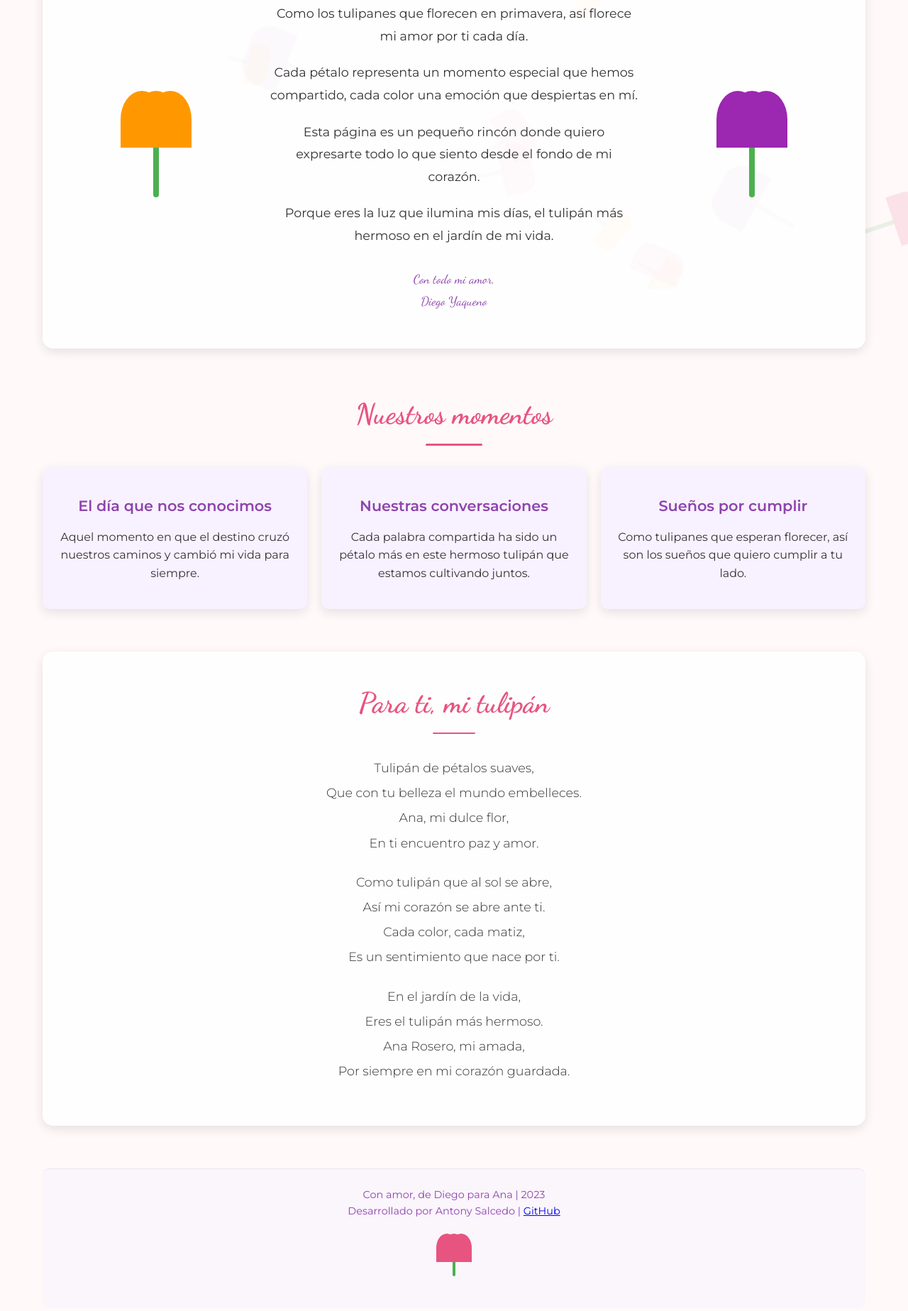
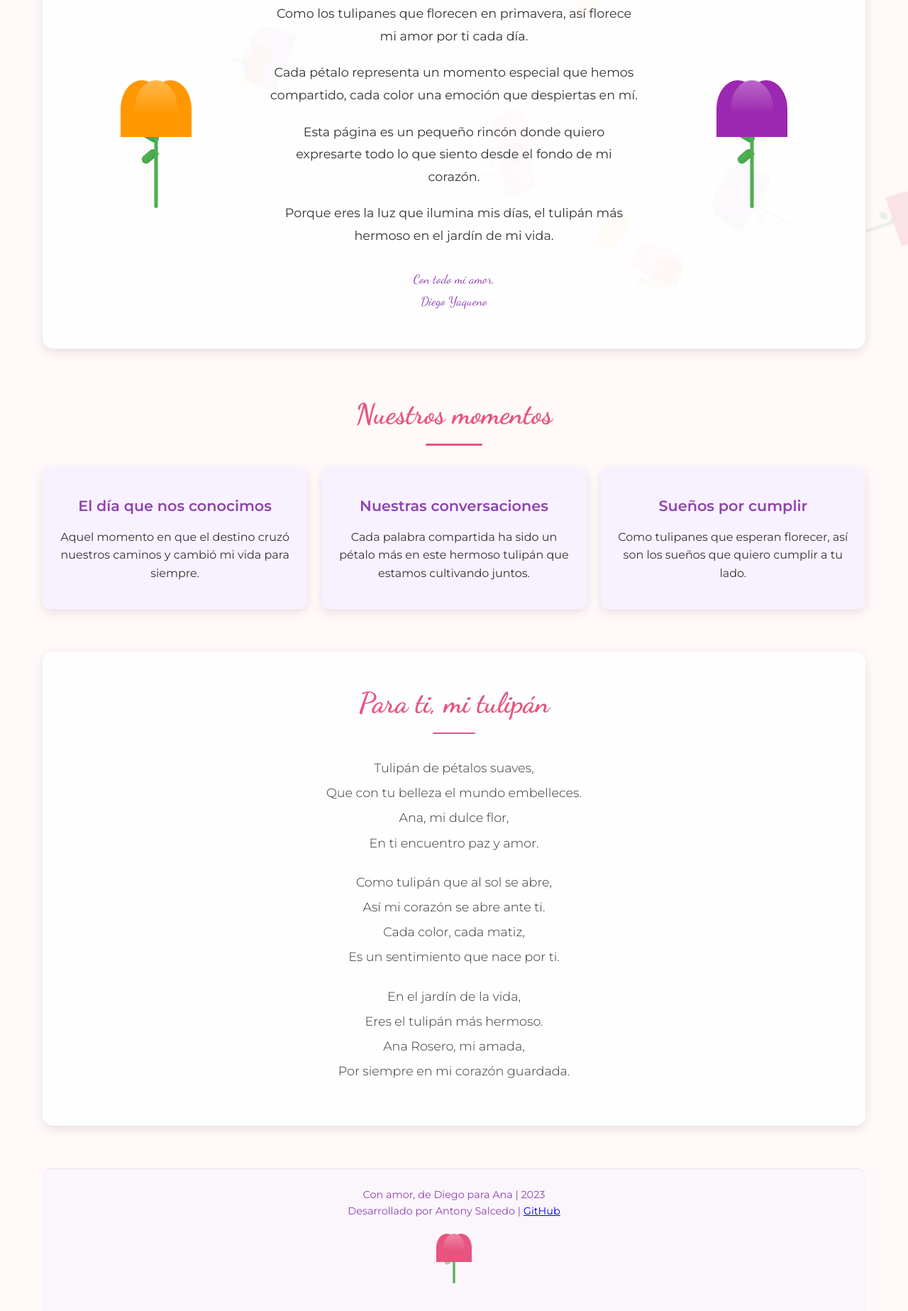
Before and after one commit to tony-ssr/PageForMyLittleTulip, a plain HTML site: page index.html in a window 1280 px wide. Shown: the part 393-2240 px from the top of the page at 71% size. Drawn offline with Linux system fonts and the light colour scheme.

Commit message:
Mejoras en el diseño de tulipanes con gradientes y efectos visuales mejorados

```diff
--- a/css/styles.css
+++ b/css/styles.css
@@ -86,6 +86,7 @@ body {
     opacity: var(--tulip-bg-opacity);
     transform-origin: center bottom;
     will-change: transform; /* Optimiza las animaciones */
+    z-index: -1; /* Asegura que estén detrás del contenido */
 }
 
 /* Variantes de tulipanes para el fondo */
@@ -107,6 +108,38 @@ body {
     animation: floatAnimation 12s infinite ease-in-out, rotateAnimation 15s infinite linear;
 }
 
+/* Hojas para los tulipanes de fondo */
+.bg-tulip .leaf-left,
+.bg-tulip .leaf-right {
+    content: '';
+    position: absolute;
+    background-color: var(--color-accent);
+    border-radius: 8px 8px 0 8px;
+    transform-origin: bottom left;
+    opacity: 0.8;
+    z-index: -1;
+}
+
+/* Hoja izquierda para tulipanes de fondo */
+.bg-tulip .leaf-left {
+    width: 20%;
+    height: 10%;
+    bottom: 30%;
+    left: 50%;
+    transform: translateX(-15px) rotate(-40deg);
+    box-shadow: inset -1px -1px 2px rgba(0, 0, 0, 0.1);
+}
+
+/* Hoja derecha para tulipanes de fondo */
+.bg-tulip .leaf-right {
+    width: 20%;
+    height: 10%;
+    bottom: 45%;
+    left: 50%;
+    transform: translateX(0) rotate(30deg) scaleX(-1);
+    box-shadow: inset 1px -1px 2px rgba(0, 0, 0, 0.1);
+}
+
 /* Estructura base del tulipán de fondo */
 .bg-tulip::before {
     content: '';
@@ -114,11 +147,12 @@ body {
     bottom: 0;
     left: 50%;
     transform: translateX(-50%);
-    width: 6px;
-    height: 60%;
+    width: 4px; /* Tallo más fino */
+    height: 65%; /* Tallo ligeramente más largo */
     background-color: var(--color-accent);
-    border-radius: 3px;
+    border-radius: 2px;
     opacity: 0.8;
+    box-shadow: 0 0 3px rgba(0, 0, 0, 0.1); /* Sombra sutil para dar profundidad */
 }
 
 .bg-tulip::after {
@@ -131,6 +165,7 @@ body {
     height: 50%;
     border-radius: 50% 50% 0 0;
     opacity: 0.9;
+    background-image: linear-gradient(to bottom, rgba(255,255,255,0.3) 0%, rgba(255,255,255,0) 60%); /* Gradiente para dar más detalle a los pétalos */
 }
 
 /* Variantes de color para los tulipanes de fondo */
@@ -444,7 +479,7 @@ input:checked ~ .theme-icon.dark {
 /* Estructura base del tulipán */
 .tulip {
     width: 100px;
-    height: 150px;
+    height: 180px;
     position: relative;
     transition: transform 0.3s ease;
 }
@@ -461,11 +496,42 @@ input:checked ~ .theme-icon.dark {
     bottom: 0;
     left: 50%;
     transform: translateX(-50%);
-    width: 8px;
-    height: 100px;
+    width: 5px; /* Tallo más fino */
+    height: 120px; /* Tallo más largo */
     background-color: var(--color-accent);
-    border-radius: 4px;
+    border-radius: 2px;
     transition: height 0.3s ease;
+    box-shadow: 0 0 3px rgba(0, 0, 0, 0.1); /* Sombra sutil para dar profundidad */
+}
+
+/* Hojas del tulipán */
+.tulip .leaf-left,
+.tulip .leaf-right {
+    content: '';
+    position: absolute;
+    background-color: var(--color-accent);
+    width: 25px;
+    height: 12px;
+    border-radius: 12px 12px 0 12px;
+    transform-origin: bottom left;
+    z-index: -1;
+    transition: transform 0.3s ease;
+}
+
+/* Hoja izquierda */
+.tulip .leaf-left {
+    bottom: 60px;
+    left: 50%;
+    transform: translateX(-15px) rotate(-40deg);
+    box-shadow: inset -2px -2px 4px rgba(0, 0, 0, 0.1);
+}
+
+/* Hoja derecha */
+.tulip .leaf-right {
+    bottom: 90px;
+    left: 50%;
+    transform: translateX(0) rotate(30deg) scaleX(-1);
+    box-shadow: inset 2px -2px 4px rgba(0, 0, 0, 0.1);
 }
 
 /* Flor del tulipán (pseudo-elemento) */
@@ -481,6 +547,8 @@ input:checked ~ .theme-icon.dark {
     border-radius: 50% 50% 0 0;
     box-shadow: -20px 0 0 var(--color-primary), 20px 0 0 var(--color-primary);
     transition: transform 0.3s ease, box-shadow 0.3s ease;
+    /* Gradiente para dar más detalle a los pétalos */
+    background-image: linear-gradient(to bottom, rgba(255,255,255,0.3) 0%, rgba(255,255,255,0) 60%);
 }
 
 /* Variante de color para el tulipán izquierdo */
@@ -662,7 +730,7 @@ footer p:hover {
 /* Tulipán decorativo en el pie de página */
 .tulip-footer {
     width: 40px;
-    height: 60px;
+    height: 70px; /* Altura aumentada para acomodar las hojas */
     margin: 20px auto;
     position: relative;
     transition: transform 0.3s ease;
@@ -680,10 +748,40 @@ footer p:hover {
     bottom: 0;
     left: 50%;
     transform: translateX(-50%);
-    width: 4px;
-    height: 40px;
+    width: 3px; /* Tallo más fino */
+    height: 45px; /* Tallo ligeramente más largo */
     background-color: var(--color-accent);
     border-radius: 2px;
+    box-shadow: 0 0 2px rgba(0, 0, 0, 0.1); /* Sombra sutil */
+}
+
+/* Hojas del tulipán del pie de página */
+.tulip-footer .leaf-left,
+.tulip-footer .leaf-right {
+    content: '';
+    position: absolute;
+    background-color: var(--color-accent);
+    width: 15px;
+    height: 8px;
+    border-radius: 8px 8px 0 8px;
+    transform-origin: bottom left;
+    z-index: -1;
+}
+
+/* Hoja izquierda del pie de página */
+.tulip-footer .leaf-left {
+    bottom: 25px;
+    left: 50%;
+    transform: translateX(-10px) rotate(-40deg);
+    box-shadow: inset -1px -1px 2px rgba(0, 0, 0, 0.1);
+}
+
+/* Hoja derecha del pie de página */
+.tulip-footer .leaf-right {
+    bottom: 35px;
+    left: 50%;
+    transform: translateX(0) rotate(30deg) scaleX(-1);
+    box-shadow: inset 1px -1px 2px rgba(0, 0, 0, 0.1);
 }
 
 /* Flor del tulipán del pie de página */
@@ -699,6 +797,7 @@ footer p:hover {
     border-radius: 50% 50% 0 0;
     box-shadow: -10px 0 0 var(--color-primary), 10px 0 0 var(--color-primary);
     transition: transform 0.3s ease;
+    background-image: linear-gradient(to bottom, rgba(255,255,255,0.3) 0%, rgba(255,255,255,0) 60%); /* Gradiente para dar más detalle a los pétalos */
 }
 
 /* ====== ESTILOS RESPONSIVE ====== */
@@ -886,7 +985,7 @@ footer p:hover {
 /* Tulipán decorativo en el pie de página */
 .tulip-footer {
     width: 40px;
-    height: 60px;
+    height: 70px; /* Altura aumentada para acomodar las hojas */
     margin: 20px auto;
     position: relative;
     transition: transform 0.3s ease;
@@ -904,10 +1003,40 @@ footer p:hover {
     bottom: 0;
     left: 50%;
     transform: translateX(-50%);
-    width: 4px;
-    height: 40px;
+    width: 3px; /* Tallo más fino */
+    height: 45px; /* Tallo ligeramente más largo */
     background-color: var(--color-accent);
     border-radius: 2px;
+    box-shadow: 0 0 2px rgba(0, 0, 0, 0.1); /* Sombra sutil */
+}
+
+/* Hojas del tulipán del pie de página */
+.tulip-footer .leaf-left,
+.tulip-footer .leaf-right {
+    content: '';
+    position: absolute;
+    background-color: var(--color-accent);
+    width: 15px;
+    height: 8px;
+    border-radius: 8px 8px 0 8px;
+    transform-origin: bottom left;
+    z-index: -1;
+}
+
+/* Hoja izquierda del pie de página */
+.tulip-footer .leaf-left {
+    bottom: 25px;
+    left: 50%;
+    transform: translateX(-10px) rotate(-40deg);
+    box-shadow: inset -1px -1px 2px rgba(0, 0, 0, 0.1);
+}
+
+/* Hoja derecha del pie de página */
+.tulip-footer .leaf-right {
+    bottom: 35px;
+    left: 50%;
+    transform: translateX(0) rotate(30deg) scaleX(-1);
+    box-shadow: inset 1px -1px 2px rgba(0, 0, 0, 0.1);
 }
 
 /* Flor del tulipán del pie de página */
@@ -923,4 +1052,5 @@ footer p:hover {
     border-radius: 50% 50% 0 0;
     box-shadow: -10px 0 0 var(--color-primary), 10px 0 0 var(--color-primary);
     transition: transform 0.3s ease;
+    background-image: linear-gradient(to bottom, rgba(255,255,255,0.3) 0%, rgba(255,255,255,0) 60%); /* Gradiente para dar más detalle a los pétalos */
 }
--- a/index.html
+++ b/index.html
@@ -44,7 +44,10 @@
             <!-- Sección de dedicatoria personal con tulipanes decorativos -->
             <section class="dedication" aria-label="Dedicatoria personal">
                 <div class="tulip-container left">
-                    <div class="tulip"></div>
+                    <div class="tulip">
+                        <div class="leaf-left"></div>
+                        <div class="leaf-right"></div>
+                    </div>
                 </div>
 
                 <div class="message">
@@ -57,8 +60,12 @@
                 </div>
 
                 <div class="tulip-container right">
-                    <div class="tulip"></div>
+                    <div class="tulip">
+                        <div class="leaf-left"></div>
+                        <div class="leaf-right"></div>
+                    </div>
                 </div>
+
             </section>
 
             <!-- Sección de galería con momentos especiales -->
@@ -112,7 +119,10 @@
         <footer>
             <p>Con amor, de Diego para Ana | 2023</p>
             <p>Desarrollado por Antony Salcedo | <a href="https://github.com/tony-ssr/PageForMyLittleTulip" target="_blank">GitHub</a></p>
-            <div class="tulip-footer" aria-hidden="true"></div>
+            <div class="tulip-footer" aria-hidden="true">
+                <div class="leaf-left"></div>
+                <div class="leaf-right"></div>
+            </div>
         </footer>
     </div>
 
--- a/js/script.js
+++ b/js/script.js
@@ -285,6 +285,15 @@ function createBackgroundTulips() {
         const tulip = document.createElement('div');
         tulip.className = `bg-tulip ${type.size} ${type.color}`;
 
+        // Añade las hojas al tulipán
+        const leafLeft = document.createElement('div');
+        leafLeft.className = 'leaf-left';
+        tulip.appendChild(leafLeft);
+
+        const leafRight = document.createElement('div');
+        leafRight.className = 'leaf-right';
+        tulip.appendChild(leafRight);
+
         // Posiciona el tulipán aleatoriamente en la pantalla
         const posX = Math.random() * 100; // Posición horizontal (0-100%)
         const posY = Math.random() * 100; // Posición vertical (0-100%)
```
